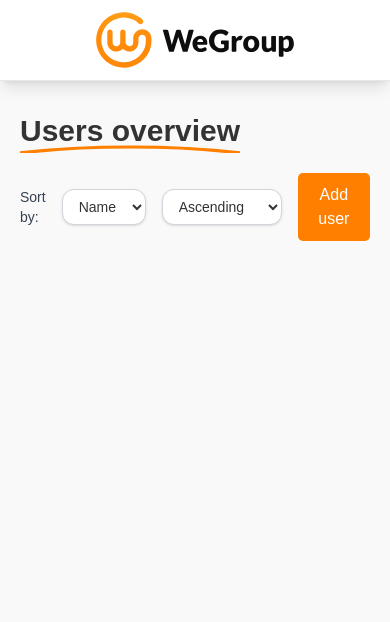
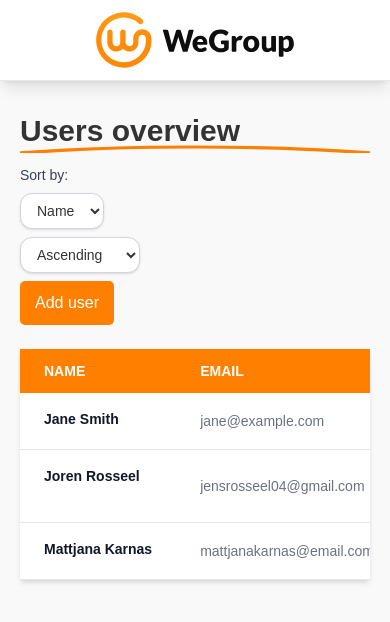
Before and after one commit to jensrosseel2/wg-assessment-jens, a React (Vite) app: page /users in a window 390 px wide. Shown: the top 622 px of the page. Built offline with nearby package versions, Linux system fonts and the light colour scheme; data requests are answered from the project's data file.

Commit message:
more responsive users overview

```diff
--- a/server/db.json
+++ b/server/db.json
@@ -11,6 +11,12 @@
       "email": "jensrosseel04@gmail.com",
       "role": "Power User",
       "id": 3
+    },
+    {
+      "name": "Mattjana Karnas",
+      "email": "mattjanakarnas@email.com",
+      "role": "Admin",
+      "id": 4
     }
   ]
 }
--- a/src/components/users/UserList.tsx
+++ b/src/components/users/UserList.tsx
@@ -13,7 +13,7 @@ export default function UserList({ users }: UserListProps) {
   return (
     <div className="relative overflow-x-auto shadow-md sm:rounded-lg">
       <table className="w-full text-sm text-left text-gray-500">
-        <thead className="text-s text-white uppercase bg-[#ff8000]">
+        <thead className="text-sm text-white uppercase bg-[#ff8000]">
           <tr>
             <th scope="col" className="px-6 py-3">
               Name
--- a/src/pages/UserOverview.tsx
+++ b/src/pages/UserOverview.tsx
@@ -34,7 +34,8 @@ export default function UserOverview() {
   if (error) return <ErrorAlert message={error.message} />;
   return (
     <>
-      <span className="relative inline-block mb-6">
+      <div className="mb-6 flex flex-col sm:flex-row sm:items-end sm:justify-between gap-4">
+        <span className="relative inline-block">
           <span className="font-bold text-3xl">Users overview</span>
           <svg
             className="absolute -bottom-1 left-0 w-full h-2 pointer-events-none"
@@ -50,9 +51,11 @@ export default function UserOverview() {
           </svg>
         </span>
 
-      <div className="mb-4 flex items-center float-right gap-4">
-        <div className="flex items-center gap-4">
-          <label className="text-sm font-medium text-gray-700">Sort by:</label>
+        <div className="flex flex-col sm:flex-row sm:items-center gap-2 sm:gap-4">
+          <div className="flex flex-col sm:flex-row items-start sm:items-center gap-2 sm:gap-4">
+            <label className="text-sm font-medium text-gray-700">
+              Sort by:
+            </label>
             <select
               className="rounded-xl border border-gray-300 bg-white px-3 py-2 shadow-sm focus:border-[#ff8000] text-sm"
               value={sortField}
@@ -72,8 +75,11 @@ export default function UserOverview() {
             </select>
           </div>
           <Link to={"/users/add"}>
-          <button className="default-btn">Add user</button>
+            <button className="default-btn self-start sm:self-auto">
+              Add user
+            </button>
           </Link>
+        </div>
       </div>
 
       <UserList users={data.users} />
```
Lines whose indentation alone changed are shown as unchanged.
